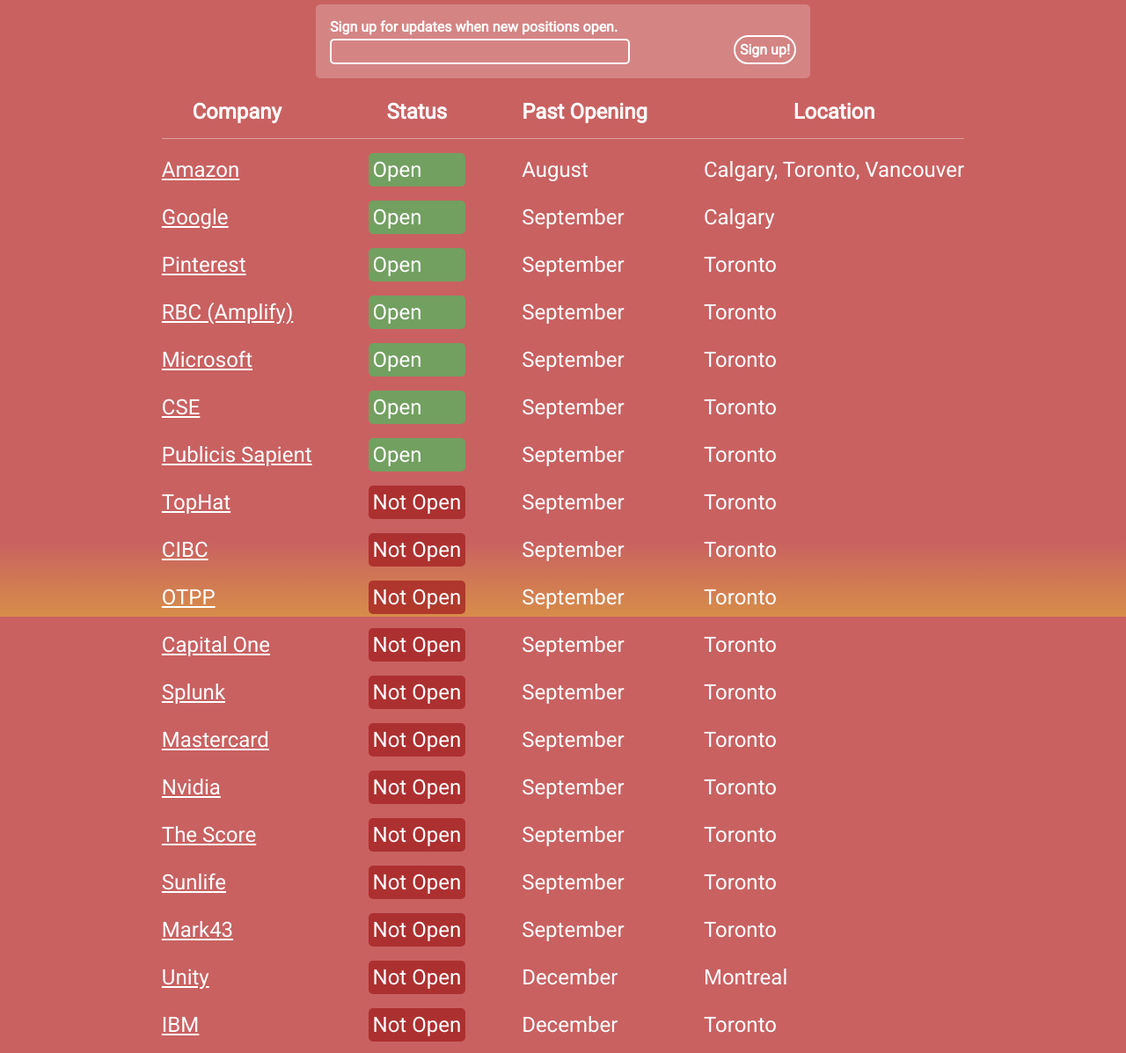
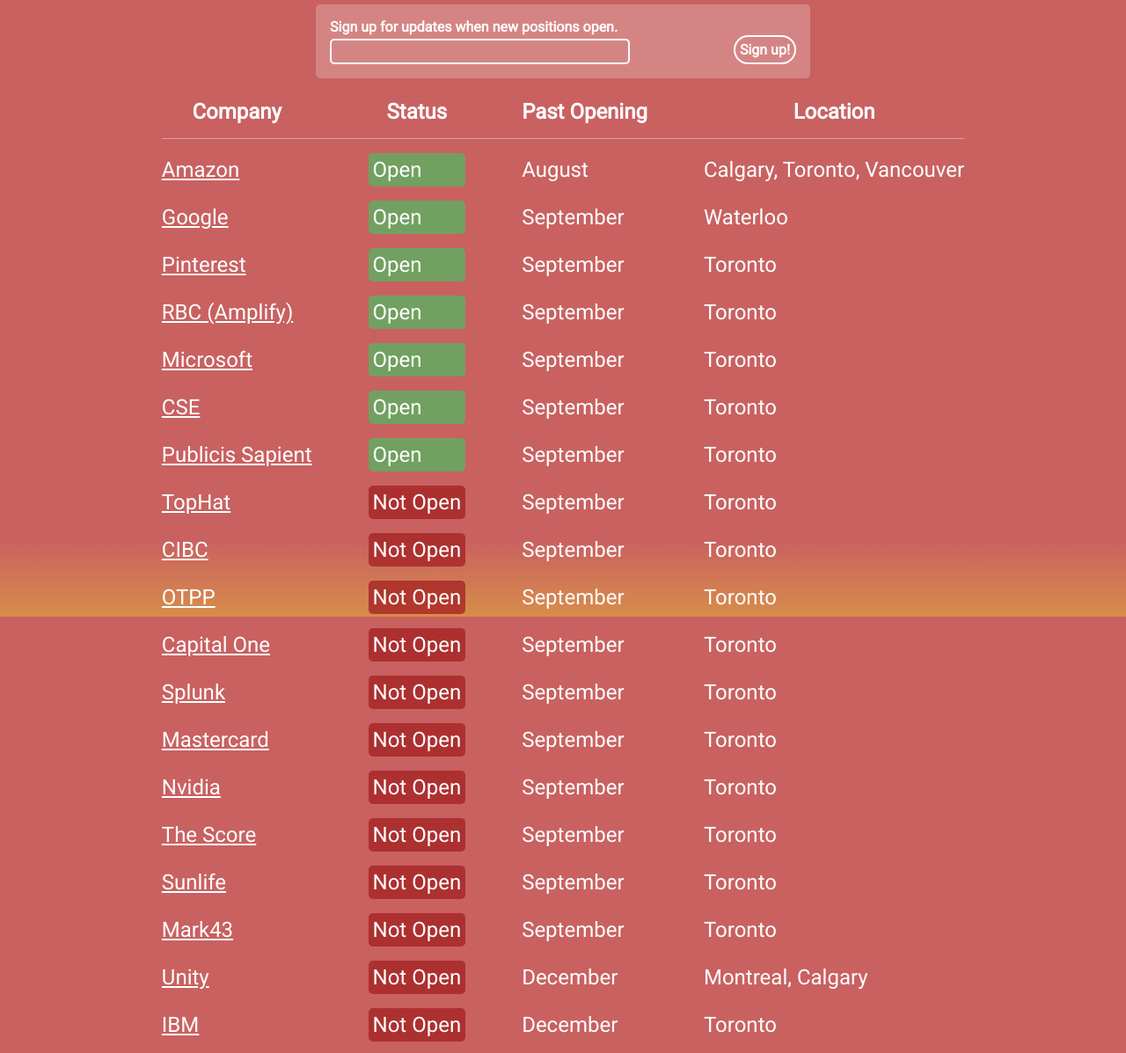
Before and after one commit to jackpeplinski/canadian-software-intern, a Gatsby site: page / in a window 1280 px wide. Shown: the part 99-1296 px from the top of the page at 88% size. Built offline with nearby package versions, Linux system fonts and the light colour scheme; Gatsby itself is replaced by a stand-in of ours.

Commit message:
Update data

```diff
--- a/src/data.js
+++ b/src/data.js
@@ -10,7 +10,7 @@
     company: "Google",
     status: "Open",
     pastOpening: "September",
-    location: "Calgary",
+    location: "Waterloo",
     url: "https://careers.google.com/jobs/results/115367821606560454-software-developer-intern-bachelors-summer-2022/?distance=50&employment_type=INTERN&location=Canada"
   },
   {
@@ -122,7 +122,7 @@
     company: "Unity",
     status: "Not Open",
     pastOpening: "December",
-    location: "Montreal",
+    location: "Montreal, Calgary",
     url: "https://careers.unity.com/university"
   },
   {
```
